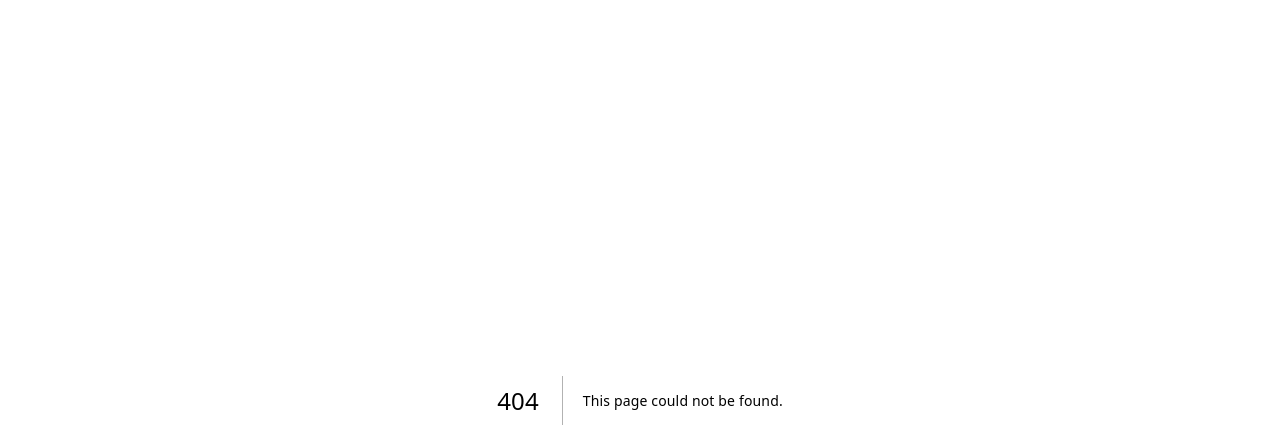
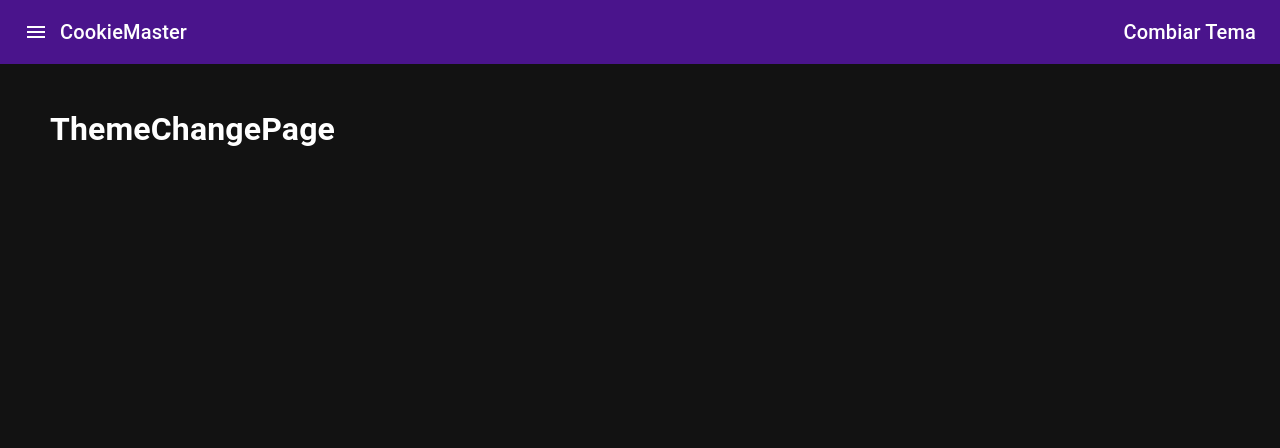
Before and after one commit to GerardoDev25/cookie-master__Next_curso, a Next.js app: page /theme-change in a window 1280 px wide. Before the commit this address had no page. Shown: the top 448 px of the page. Built offline with nearby package versions, Linux system fonts and the light colour scheme.

Commit message:
5. Layout y Páginas adicionales

```diff
--- /dev/null
+++ b/components/layout/Layout.tsx
@@ -0,0 +1,19 @@
+import React, { FC, ReactNode } from 'react';
+import Head from 'next/head';
+import { Navbar } from 'components/ui';
+
+interface Props {
+  children: ReactNode;
+}
+
+export const Layout: FC<Props> = ({ children }) => {
+  return (
+    <>
+      <Head>Layout</Head>
+      <nav>
+        <Navbar />
+      </nav>
+      <main style={{ padding: '20px 50px' }}>{children}</main>
+    </>
+  );
+};
--- /dev/null
+++ b/components/layout/index.ts
@@ -0,0 +1 @@
+export * from './Layout';
--- /dev/null
+++ b/components/ui/Navbar.tsx
@@ -0,0 +1,39 @@
+import { AppBar, IconButton, Link, Toolbar, Typography } from '@mui/material';
+import { MenuOutlined } from '@mui/icons-material';
+import { useRouter } from 'next/router';
+
+export const Navbar = () => {
+  const router = useRouter();
+
+  const redirectHome = (e: any) => {
+    e.preventDefault();
+    router.push('/');
+  };
+  const redirectThemeChange = (e: any) => {
+    e.preventDefault();
+    router.push('/theme-change');
+  };
+
+  return (
+    <AppBar position='sticky' elevation={0}>
+      <Toolbar>
+        <IconButton size='large' edge='start'>
+          <MenuOutlined />
+        </IconButton>
+
+        <Link underline='none' href='/' onClick={redirectHome}>
+          <Typography color={'white'} variant='h6'>
+            CookieMaster
+          </Typography>
+        </Link>
+
+        <div style={{ flex: 1 }} />
+        <Link underline='none' href='/' onClick={redirectThemeChange}>
+          <Typography color={'white'} variant='h6'>
+            Combiar Tema
+          </Typography>
+        </Link>
+      </Toolbar>
+    </AppBar>
+  );
+};
--- /dev/null
+++ b/components/ui/index.ts
@@ -0,0 +1 @@
+export * from './Navbar'
--- a/src/pages/_app.tsx
+++ b/src/pages/_app.tsx
@@ -1,8 +1,9 @@
-import '@/styles/globals.css';
 import { ThemeProvider, CssBaseline } from '@mui/material';
 import type { AppProps } from 'next/app';
 
 import { darkTheme } from '@/themes';
+
+import '@/styles/globals.css';
 
 export default function App({ Component, pageProps }: AppProps) {
   return (
--- a/src/pages/index.tsx
+++ b/src/pages/index.tsx
@@ -1,10 +1,11 @@
+import { Layout } from 'components/layout';
 import { NextPage } from 'next';
 
 const Home: NextPage = () => {
   return (
-    <>
+    <Layout>
       <h1>hola mundo</h1>
-    </>
+    </Layout>
   );
 };
 export default Home;
--- /dev/null
+++ b/src/pages/theme-change.tsx
@@ -0,0 +1,13 @@
+import { Layout } from 'components/layout';
+import React from 'react';
+import { NextPage } from 'next';
+
+const ThemeChangePage: NextPage = () => {
+  return (
+    <Layout>
+      <h1>ThemeChangePage</h1>
+    </Layout>
+  );
+};
+
+export default ThemeChangePage;
```
Also changed, not shown: src/pages/about.tsx (added, +8 -0 lines), src/pages/contact.tsx (added, +8 -0 lines).
